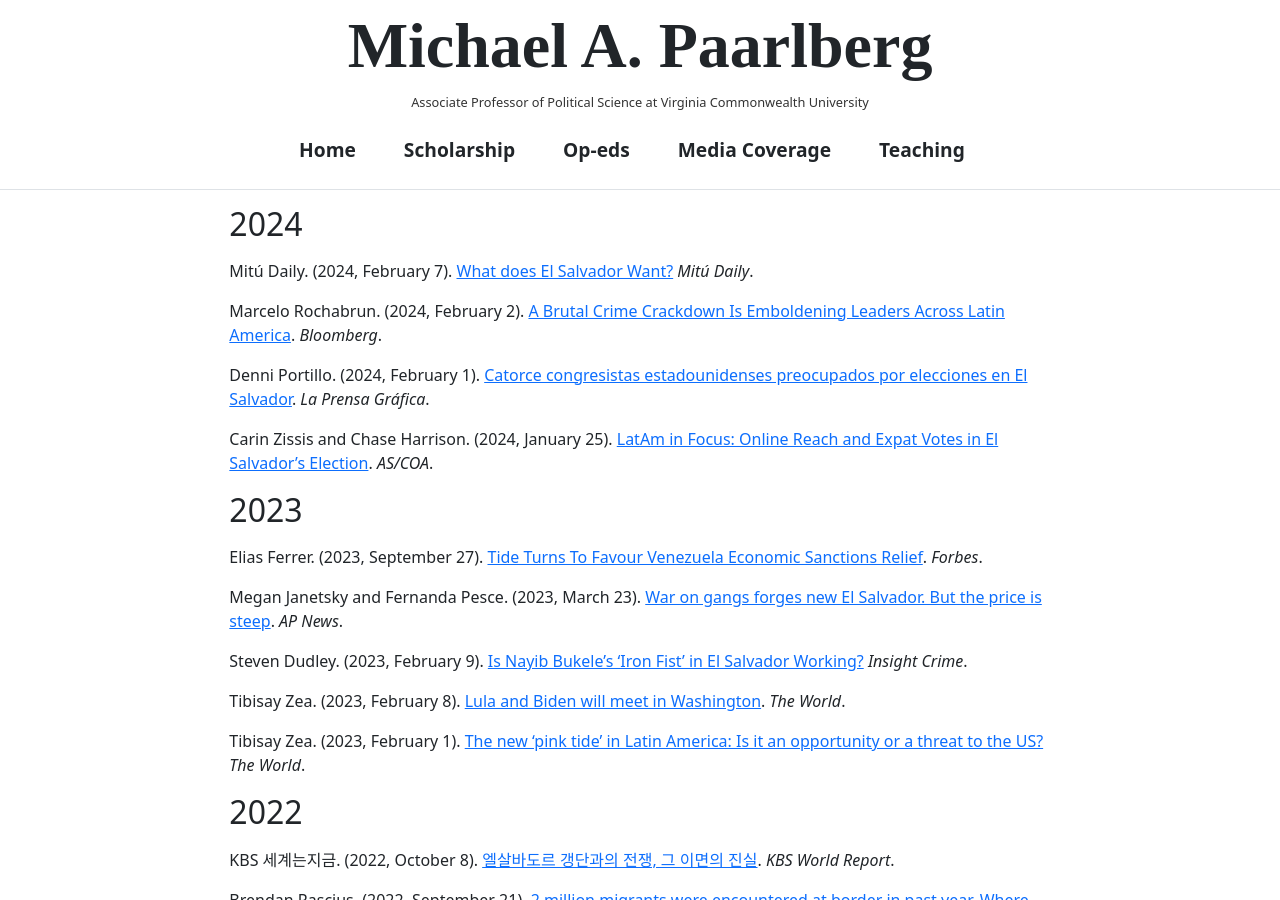
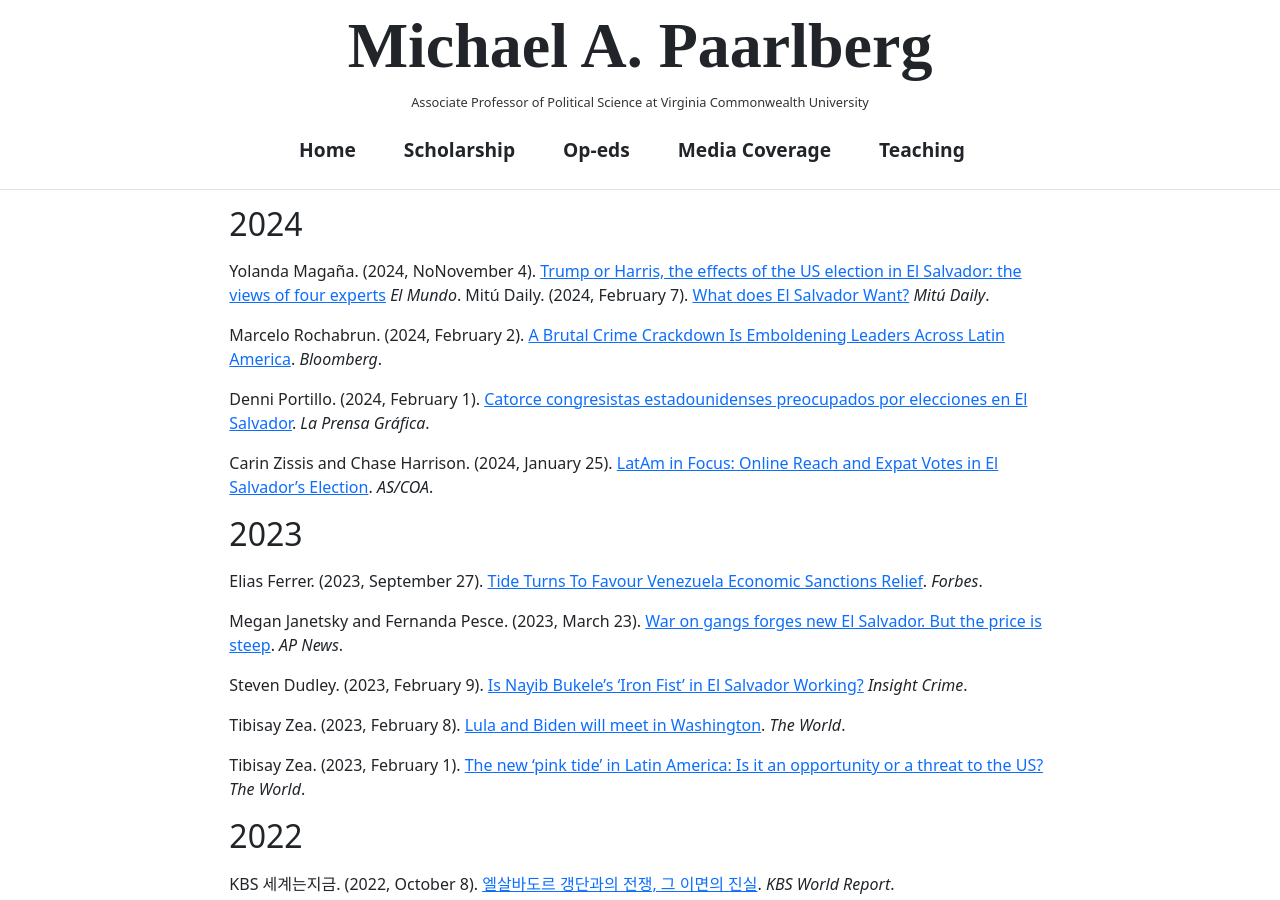
Before and after one commit to RelevantResearch/michael-paarlberg, a Jekyll site: the page built from _pages/home.md, in a window 1280 px wide and 900 px high, scrolled down 5428 px. Built offline with Jekyll 4.4.1, drawn with Linux system fonts in a browser that asks for light colours.

Commit message:
"added new file"

```diff
--- a/_includes/media_coverage.md
+++ b/_includes/media_coverage.md
@@ -14,6 +14,7 @@ Drawing on my background as a former reporter, I frequently collaborate with nat
 
 ## 2024
 
+Yolanda Magaña. (2024, NoNovember 4). [Trump or Harris, the effects of the US election in El Salvador: the views of four experts](https://diario-elmundo-sv.cdn.ampproject.org/c/s/diario.elmundo.sv/ampArticle/trump-o-harris-los-efectos-de-la-eleccion-de-eeuu-en-el-salvador-la-vision-de-cuatro-expertos) _El Mundo_.
 Mitú Daily. (2024, February 7). [What does El Salvador Want?](https://mitu.tv/link-in-bio-with-jenny-and-alejandro/what-does-el-salvador-want) _Mitú Daily_.
 
 Marcelo Rochabrun. (2024, February 2). [A Brutal Crime Crackdown Is Emboldening Leaders Across Latin America](https://www.bloomberg.com/news/features/2024-02-02/el-salvador-election-bukele-seeks-second-term-on-popular-crime-policy?accessToken=eyJhbGciOiJIUzI1NiIsInR5cCI6IkpXVCJ9.eyJzb3VyY2UiOiJTdWJzY3JpYmVyR2lmdGVkQXJ0aWNsZSIsImlhdCI6MTcwNjg5MDg0NywiZXhwIjoxNzA3NDk1NjQ3LCJhcnRpY2xlSWQiOiJTODdDMEdEV0xVNjgwMCIsImJjb25uZWN0SWQiOiI4RjAwQzE5NzhFODA0RkI3Qjk2QzIxODkwOEUxNTI1NCJ9.0CIGFkTppb98dYLPy3TfpvORcwWRonXDKtUIBXrlRmE). _Bloomberg_.
```
